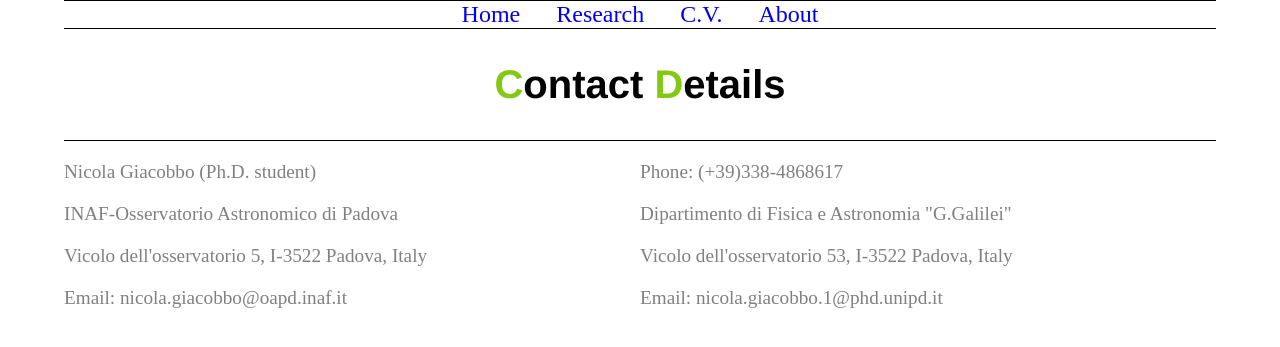
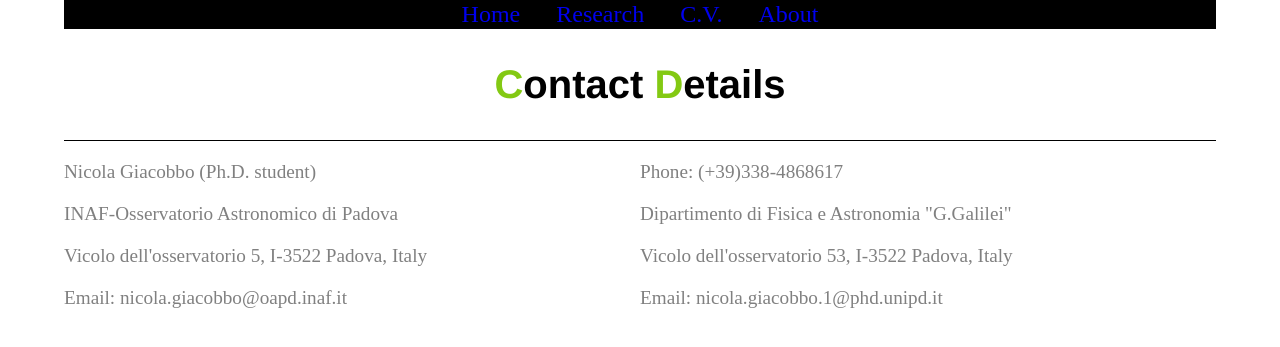
Before and after one commit to GiacobboNicola/giacobbonicola.github.io, a Jekyll site: the page files/contact.html, which Jekyll copies as it is, in a window 1280 px wide. Shown: the top 347 px of the page. Built offline with Jekyll 4.4.1, drawn with Linux system fonts in a browser that asks for light colours.

Commit message:
contact page

```diff
--- a/css/contact.css
+++ b/css/contact.css
@@ -9,7 +9,7 @@
   /* make ALL links (main and submenu) have padding and background color */
   .mainmenu {
     display: block;
-    background-color:white;
+    background-color: black;
     text-decoration: none;
     padding: 0;
     font-size:24px;
@@ -27,41 +27,11 @@
       color: white;
   }
 
-
-  /* when hovering over a .mainmenu item,
-    display the submenu inside it.
-    we're changing the submenu's max-height from 0 to 200px;
-  */
-
-  .mainmenu li:hover .submenu {
+  .mainmenu li:hover {
     display: block;
     max-height: 200px;
   }
 
-  /*
-    we now overwrite the background-color for .submenu links only.
-    CSS reads down the page, so code at the bottom will overwrite the code at the top.
-  */
-
-  .submenu a {
-    background-color:white;
-    color:#2A752D;
-}
-
-  /* hover behaviour for links inside .submenu */
-  .submenu a:hover {
-    background-color:lightgrey;
-    color: white;
-  }
-
-  /* this is the initial state of all submenus.
-    we set it to max-height: 0, and hide the overflowed content.
-  */
-  .submenu {
-    overflow: hidden;
-    max-height: 0;
-    -webkit-transition: all 0.5s ease-out;
-  }
 
   h1 {
     font-size: 3.5em;
```
